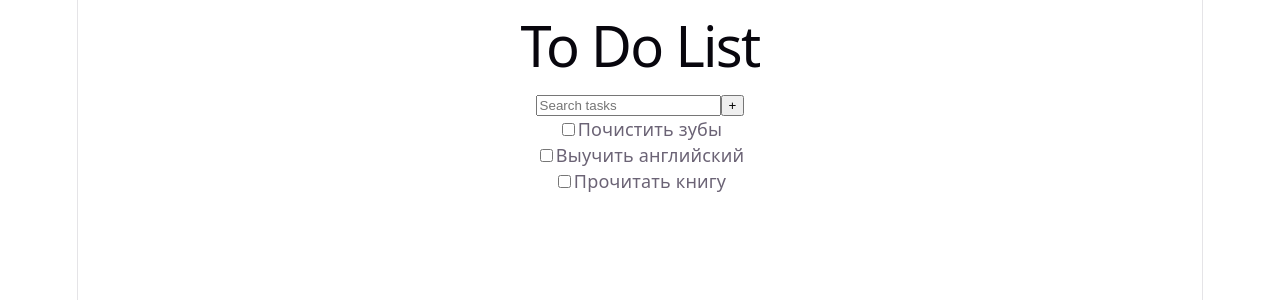
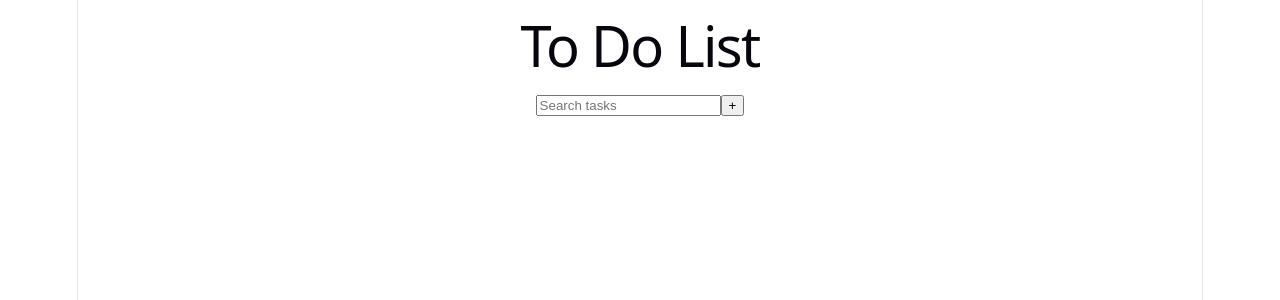
Before and after one commit to Lebowsky0202/todo-list, a React (Vite) app: page / in a window 1280 px wide. Shown: the top 300 px of the page. Built offline with nearby package versions, Linux system fonts and the light colour scheme.

Commit message:
dynamic add task

```diff
--- a/src/components/Modal/index.jsx
+++ b/src/components/Modal/index.jsx
@@ -1,23 +1,35 @@
 import { useState } from 'react'
+import { tasks } from '../../data/tasks'
 import cls from './Modal.module.css'
 
 const Modal = ({ isOpen, isClose }) => {
 	const [name, setName] = useState('')
+	function handleSubmit(event) {
+		event.preventDefault()
 
-	function onChange(e) {
-		setName(e.target.value)
+		const newTask = {
+			id: crypto.randomUUID(),
+			name,
+		}
+		tasks.push(newTask)
+
+		setName('')
 	}
 
 	return (
 		<div className={`${cls.modal} ${isOpen ? cls.active : ''}`}>
 			<h2>Добавление новой задачи</h2>
-			<input
-				type='text'
-				placeholder='Название задачи'
-				value={name}
-				onChange={onChange}
-			/>
-			<div>{name}</div>
+			<form onSubmit={handleSubmit}>
+				<input
+					type='text'
+					placeholder='Название задачи'
+					value={name}
+					onChange={event => setName(event.target.value)}
+				/>
+				<button className={cls.btn} type='submit'>
+					Добавить
+				</button>
+			</form>
 
 			<button className={cls.btn} onClick={isClose}>
 				Закрыть модальное окно
--- a/src/components/Tasks/index.jsx
+++ b/src/components/Tasks/index.jsx
@@ -2,11 +2,12 @@ import { tasks } from '../../data/tasks'
 import cls from './Tasks.module.css'
 
 const Tasks = () => {
+	{
 		return (
 			<div className={cls.tasks}>
 				{tasks.map(item => {
 					return (
-					<div key={item.name}>
+						<div key={item.id}>
 							<input type='checkbox' name='isComplited' />
 							{item.name}
 						</div>
@@ -15,5 +16,6 @@ const Tasks = () => {
 			</div>
 		)
 	}
+}
 
 export default Tasks
--- a/src/data/tasks.js
+++ b/src/data/tasks.js
@@ -1,23 +1 @@
-export const tasks = [
-	{
-		id: 1,
-		name: 'Почистить зубы ',
-		description:
-			'Lorem ipsum dolor sit amet consectetur adipisicing elit. Magnam sit repellat reprehenderit vitae accusantium, non nobis, ducimus beatae quae modi dicta odit qui, dolores est aliquid numquam excepturi et nisi.',
-		priority: 1,
-	},
-	{
-		id: 2,
-		name: 'Выучить английский ',
-		description:
-			'Lorem ipsum dolor sit amet consectetur adipisicing elit. Magnam sit repellat reprehenderit vitae accusantium, non nobis, ducimus beatae quae modi dicta odit qui, dolores est aliquid numquam excepturi et nisi.',
-		priority: 2,
-	},
-	{
-		id: 3,
-		name: 'Прочитать книгу ',
-		description:
-			'Lorem ipsum dolor sit amet consectetur adipisicing elit. Magnam sit repellat reprehenderit vitae accusantium, non nobis, ducimus beatae quae modi dicta odit qui, dolores est aliquid numquam excepturi et nisi.',
-		priority: 3,
-	},
-]
+export const tasks = []
```
Lines whose indentation alone changed are shown as unchanged.
